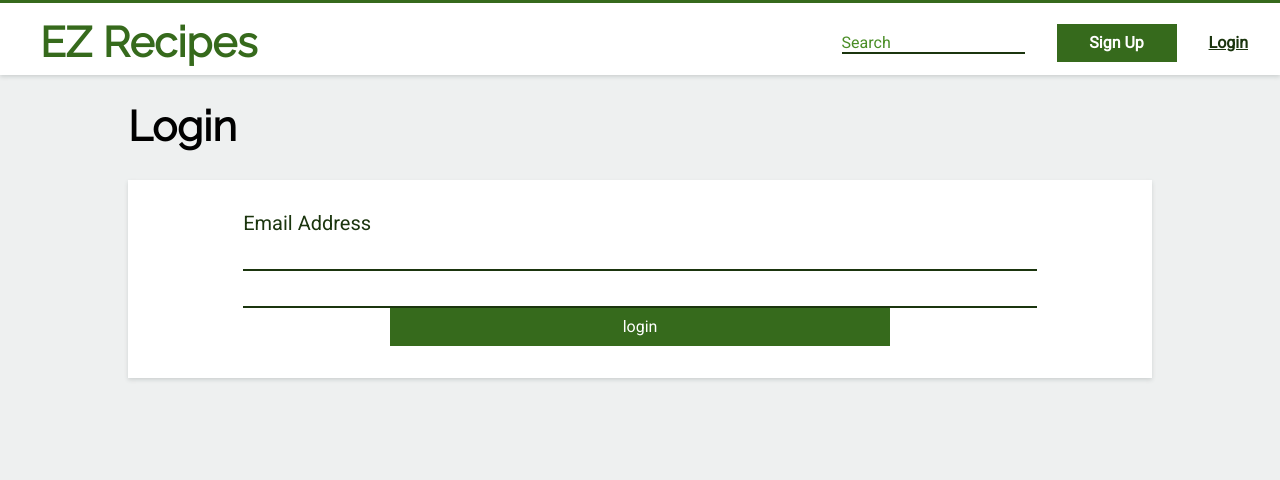
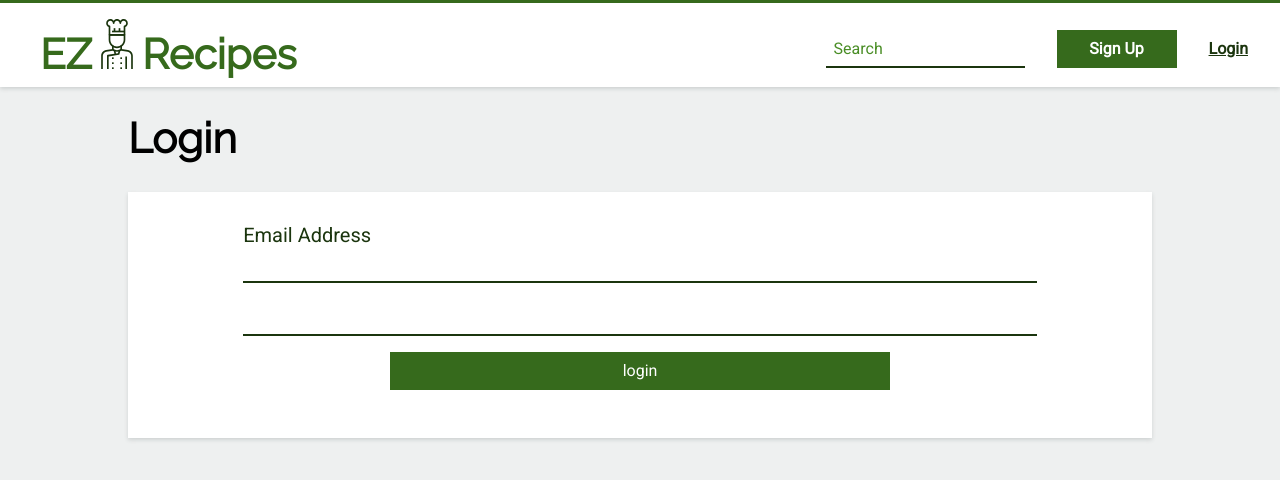
Before and after one commit to johndavenport71/ezrecipes, a React (Create React App) app: page /login in a window 1280 px wide. Shown: the top 480 px of the page. Built offline with nearby package versions, Linux system fonts and the light colour scheme.

Commit message:
Set up more components and connected to api.

```diff
--- a/src/App.js
+++ b/src/App.js
@@ -1,26 +1,13 @@
 import React from 'react';
 import Header from './components/Header';
-import Home from './components/Home';
-import SignUp from './components/SignUp';
-import Login from './components/Login';
-import { Switch, Route } from 'react-router-dom';
+import Routes from './components/Routes';
 
 function App() {
   return (
     <div className="App">
       <Header />
+      <Routes />
 
-      <Switch>
-        <Route exact path="/">
-          <Home />
-        </Route>
-        <Route path="/sign-up">
-          <SignUp />
-        </Route>
-        <Route path="/login">
-          <Login />
-        </Route>
-      </Switch>
     </div>
   );
 }
--- /dev/null
+++ b/src/components/AddRecipe.js
@@ -0,0 +1,12 @@
+import React from 'react';
+
+const AddRecipe = () => {
+  return (
+    <main>
+      <h1>Add a New Recipe</h1>
+      <p>TO DO</p>
+    </main>
+  );
+}
+
+export default AddRecipe;
--- a/src/components/Header.js
+++ b/src/components/Header.js
@@ -1,14 +1,19 @@
 import React from 'react';
 import { Link } from 'react-router-dom';
+import SearchField from './SearchField';
 
 const Header = () => {
   return (
     <header>
       <h1>
-        <Link to="/">EZ Recipes</Link>
+        <Link to="/">
+          EZ
+          <img src={require("../assets/chef.svg")} alt="Chef outline icon" className="chef-icon" width="50" height="50"></img>
+          Recipes
+        </Link>
       </h1>
       <div>
-        <input type="search" id="search" name="search" placeholder="Search" />
+        <SearchField />
         <Link to="/sign-up" className="button">Sign Up</Link>
         <Link to="/login">Login</Link>
       </div>
--- a/src/components/Home.js
+++ b/src/components/Home.js
@@ -1,7 +1,11 @@
 import React from 'react';
 
 const Home = () => {
-  return (<p>TO DO</p>);
+  return (
+    <main>
+      <p>TO DO: Home page</p>
+    </main>
+  );
 }
 
 export default Home;
--- a/src/components/Login.js
+++ b/src/components/Login.js
@@ -20,14 +20,14 @@ const Login = () => {
           name="email"
           type="email"
           value={values.email}
-          onChange={(event, newValue) => handleChangeDirectly("email", newValue)}
+          onChange={event => handleChangeDirectly("email", event.target.value)}
         />
         <input
           id="password"
           name="password"
           type="password"
-          value={values.email}
-          onChange={(event, newValue) => handleChangeDirectly("password", newValue)}
+          value={values.password}
+          onChange={event => handleChangeDirectly("password", event.target.value)}
         />
         <input type="submit" value="login" />
       </form>
--- /dev/null
+++ b/src/components/Recipe.js
@@ -0,0 +1,35 @@
+import React, { useEffect, useState } from 'react';
+import { useParams } from 'react-router-dom';
+import Ingredients from './recipe_components/Ingredients';
+
+const Recipe = () => {
+  const { id } = useParams();
+  const api = process.env.REACT_APP_API_PATH;
+  const [recipe, setRecipe] = useState({});
+
+  useEffect(()=>{
+    fetchRecipe();
+  },[]);
+
+  const fetchRecipe = () => {
+    const url = api + 'recipes.php?id=' + id;
+    fetch(url).then(res => {return res.json();}).then(res => {
+      console.log(res);
+      setRecipe(res.recipe);
+    });
+  }
+
+  return (
+    <main>
+      <h1>{recipe.title}</h1>
+      <h2>Ingredients</h2>
+      {recipe.ingredients &&
+        <Ingredients ingredients={recipe.ingredients} />
+      }
+
+
+    </main>
+  );
+}
+
+export default Recipe;
--- /dev/null
+++ b/src/components/Routes.js
@@ -0,0 +1,35 @@
+import React from 'react';
+import { Switch, Route } from 'react-router-dom';
+import Home from './Home';
+import SignUp from './SignUp';
+import Login from './Login';
+import Recipe from './Recipe';
+import AddRecipe from './AddRecipe';
+import SearchResults from './SearchResults';
+
+const Routes = () => {
+
+  return (
+    <Switch>
+      <Route exact path="/">
+        <Home />
+      </Route>
+      <Route path="/sign-up">
+        <SignUp />
+      </Route>
+      <Route path="/login">
+        <Login />
+      </Route>
+      <Route path="/recipe/:id">
+        <Recipe />
+      </Route>
+      <Route path="/add-recipe">
+        <AddRecipe />
+      </Route>
+      <Route path="/search/:params">
+        <SearchResults />
+      </Route>
+    </Switch>
+  );
+}
+export default Routes;
--- /dev/null
+++ b/src/components/SearchField.js
@@ -0,0 +1,35 @@
+import React, { useState } from 'react';
+import { Redirect } from 'react-router-dom';
+
+const SearchField = () => {
+  const [query, setQuery] = useState("");
+  const [submit, setSubmit] = useState(false);
+
+  const handleChange = (event) => {
+    setSubmit(false);
+    setQuery(event.target.value);
+  }
+
+  const handleSubmit = (event) => {
+    event.preventDefault();
+    setSubmit(true);
+  }
+
+  return (
+    <form className="search-bar" onSubmit={handleSubmit}>
+      <input
+        type="search"
+        id="search"
+        name="search"
+        placeholder="Search"
+        value={query}
+        onChange={handleChange}
+      />
+
+      {submit && <Redirect to={{pathname: `/search/${query}`}} />}
+    </form>
+
+  );
+}
+
+export default SearchField;
--- /dev/null
+++ b/src/components/SearchResults.js
@@ -0,0 +1,15 @@
+import React from 'react';
+import { useParams } from 'react-router-dom';
+
+const SearchResults = () => {
+  const { params } = useParams();
+
+  return (
+    <main>
+      <p>TO DO: search results</p>
+      <p>{params}</p>
+    </main>
+  );
+}
+
+export default SearchResults;
--- /dev/null
+++ b/src/components/recipe_components/Ingredients.js
@@ -0,0 +1,17 @@
+import React from 'react';
+
+const Ingredients = ({ ingredients }) => {
+  return (
+    <ul>
+      {ingredients.map((ingr, i) => {
+        return (
+          <li key={i}>
+            {`${ingr.amount_desc} ${ingr.ingredient_name}`}
+          </li>
+        );
+      })}
+    </ul>
+  );
+}
+
+export default Ingredients;
--- a/src/css/main.css
+++ b/src/css/main.css
@@ -542,8 +542,18 @@ form.user input {
   margin: 0 auto;
   width: 80%;
 }
+form.user input {
+  margin-bottom: 1rem;
+}
 form.user input[type=submit] {
   max-width: 500px;
+}
+
+.search-bar {
+  box-shadow: none;
+  display: inline-block;
+  margin: 0;
+  padding: 0;
 }
 
 /*********************
--- a/src/css/main.scss
+++ b/src/css/main.scss
@@ -233,9 +233,21 @@ form.user {
     margin: 0 auto;
     width: 80%;
   }
+
+  input {
+    margin-bottom: 1rem;
+  }
+
   input[type="submit"] {
     max-width: 500px;
   }
+}
+
+.search-bar {
+  box-shadow: none;
+  display: inline-block;
+  margin: 0;
+  padding: 0;
 }
 
 /*********************
```
Also changed, not shown: 2 other files (tests, documents, lock files or other folders).
